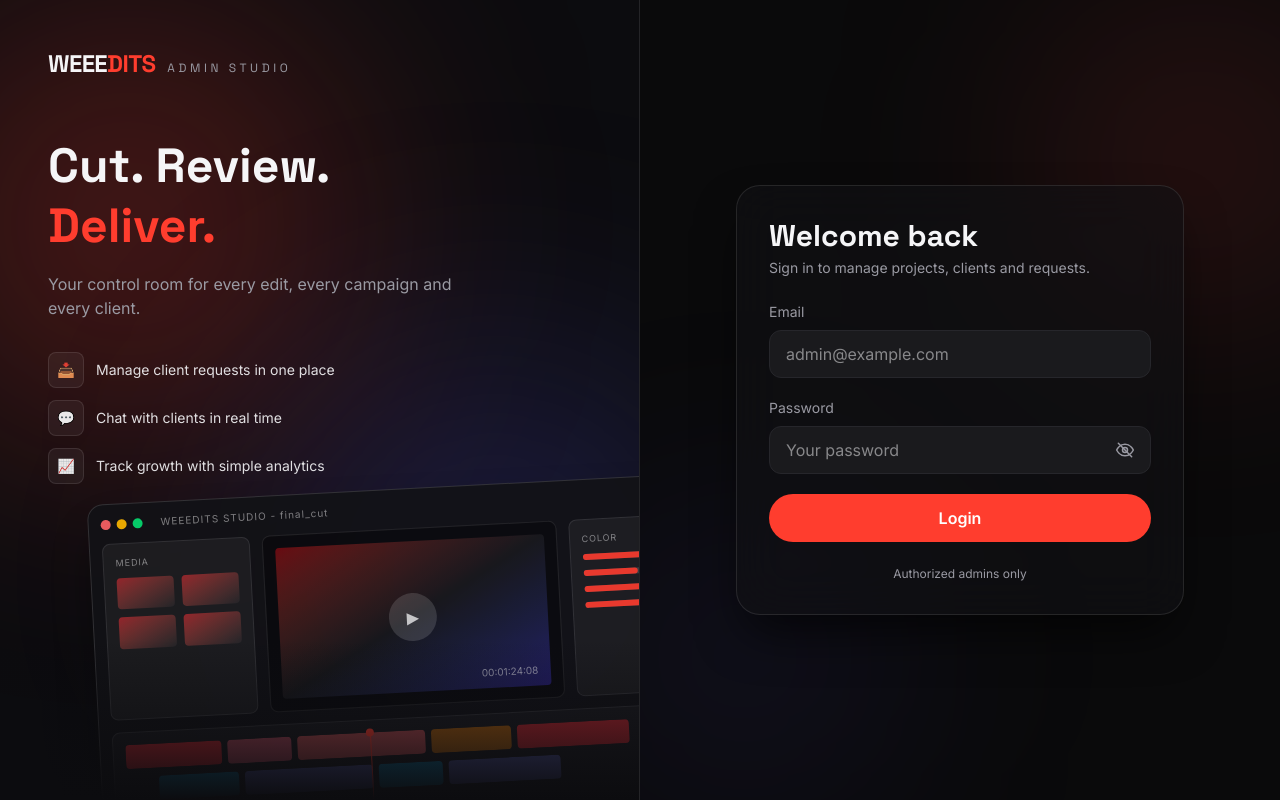
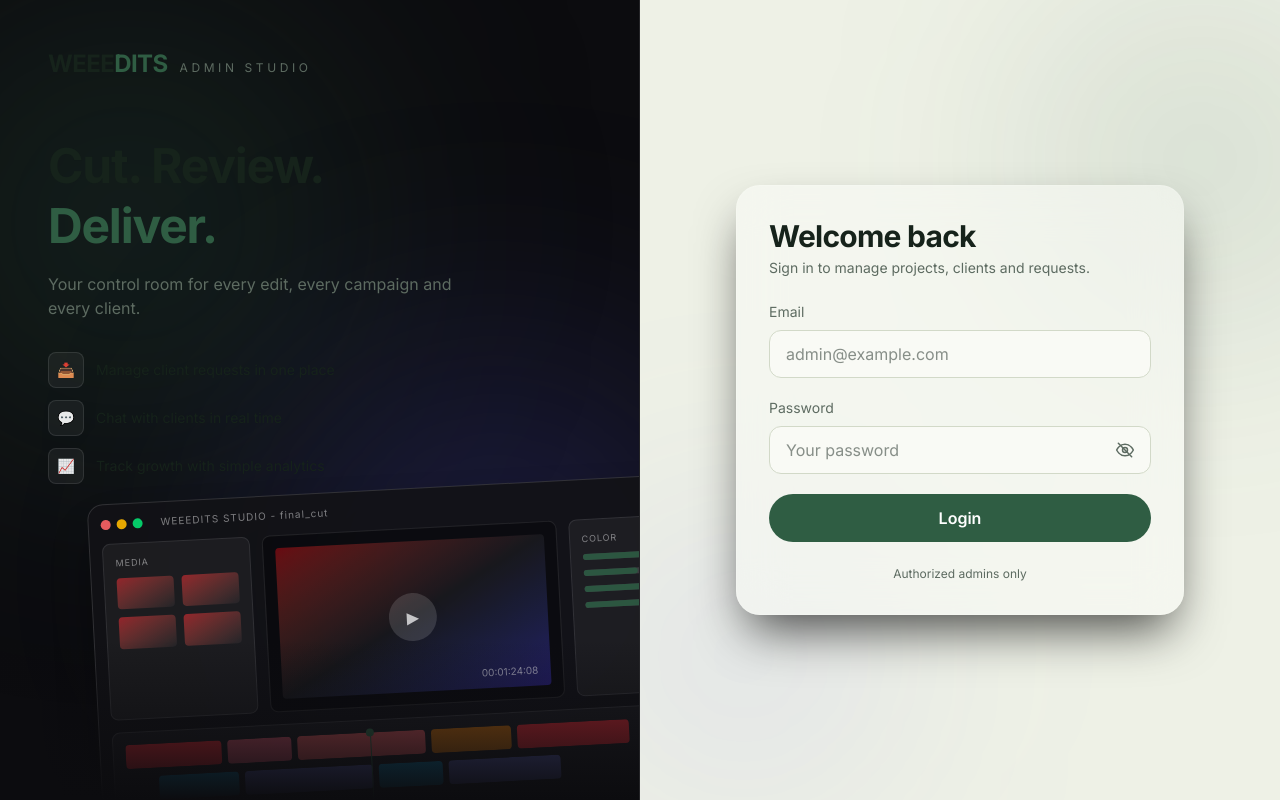
Before and after one commit to ayushpatell-hub/WEEEDITS, a Next.js app in the folder admin/: page /login in a window 1280 px wide. Built offline with nearby package versions, Linux system fonts and the light colour scheme; no server answers.

Commit message:
Admin uses client light green theme

```diff
--- a/admin/src/app/globals.css
+++ b/admin/src/app/globals.css
@@ -1,14 +1,15 @@
 @import "tailwindcss";
 
 :root {
-  --background: #0a0a0b;
-  --surface: #121214;
-  --surface-2: #1a1a1d;
-  --border: #26262b;
-  --foreground: #f5f5f7;
-  --muted: #9a9aa3;
-  --accent: #ff3d2e;
-  --accent-hover: #ff5a4d;
+  --background: #eef1e6;
+  --surface: #f9faf5;
+  --surface-2: #e3e8da;
+  --border: #d2d9c8;
+  --foreground: #16231b;
+  --muted: #5d6b61;
+  --accent: #2f5d43;
+  --accent-hover: #3d7556;
+  color-scheme: light;
 }
 
 @theme inline {
@@ -21,7 +22,7 @@
   --color-accent: var(--accent);
   --color-accent-hover: var(--accent-hover);
   --font-sans: var(--font-inter), system-ui, sans-serif;
-  --font-display: var(--font-space), system-ui, sans-serif;
+  --font-display: var(--font-inter), system-ui, sans-serif;
 }
 
 body {
@@ -29,6 +30,12 @@ body {
   color: var(--foreground);
   font-family: var(--font-sans);
   -webkit-font-smoothing: antialiased;
+}
+
+h1,
+h2,
+h3 {
+  letter-spacing: -0.025em;
 }
 
 ::selection {
@@ -81,11 +88,13 @@ body {
   background: var(--surface);
   border: 1px solid var(--border);
   border-radius: 1rem;
+  box-shadow: 0 1px 2px rgba(22, 35, 27, 0.04);
+  transition: border-color 0.2s, box-shadow 0.2s;
 }
 
 .input {
   width: 100%;
-  background: var(--surface-2);
+  background: var(--surface);
   border: 1px solid var(--border);
   border-radius: 0.75rem;
   padding: 0.75rem 1rem;
@@ -94,4 +103,5 @@ body {
 }
 .input:focus {
   border-color: var(--accent);
+  box-shadow: 0 0 0 3px rgba(47, 93, 67, 0.15);
 }
--- a/admin/src/app/layout.tsx
+++ b/admin/src/app/layout.tsx
@@ -8,9 +8,9 @@ const inter = Inter({
   variable: "--font-inter",
 });
 
-const space = Space_Grotesk({
+const spaceGrotesk = Space_Grotesk({
   subsets: ["latin"],
-  variable: "--font-space",
+  variable: "--font-space-grotesk",
 });
 
 export const metadata: Metadata = {
@@ -24,8 +24,8 @@ export default function RootLayout({
   children: React.ReactNode;
 }) {
   return (
-    <html lang="en" className={`${inter.variable} ${space.variable}`}>
-      <body>
+    <html lang="en" className={`${inter.variable} ${spaceGrotesk.variable}`}>
+      <body className="bg-background text-foreground antialiased">
         <AuthProvider>{children}</AuthProvider>
       </body>
     </html>
```
